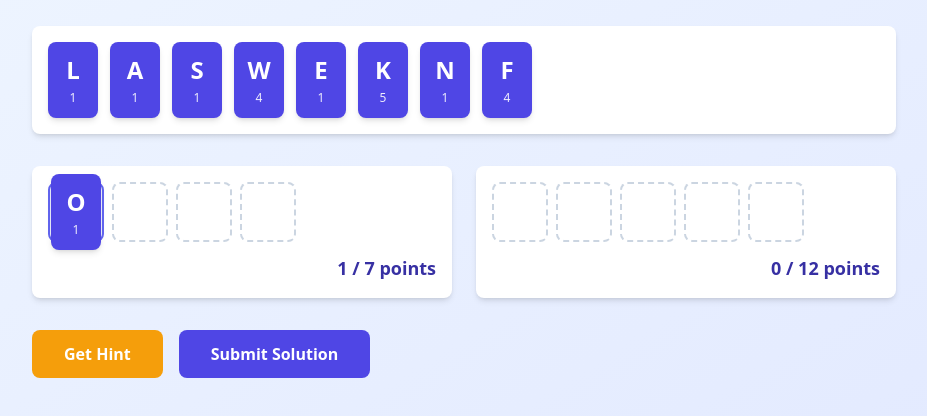
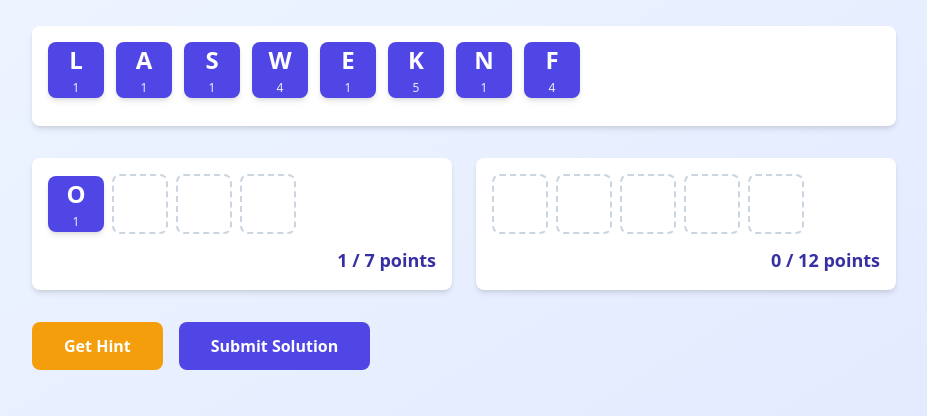
Before and after one commit to Bobbyberta/tile-sum, a website: page puzzle.html in a window 1280 px wide. Both pictures are taken after a click on the button "O 1". Shown: the part 118-534 px from the top of the page, without its empty margins (176-1103 px from the left). Drawn offline with nearby package versions, Linux system fonts and the light colour scheme.

Commit message:
square tiles

```diff
--- a/puzzle.html
+++ b/puzzle.html
@@ -60,9 +60,8 @@
             background-color: #eef2ff;
         }
         .slot.filled {
-            border-style: solid;
-            border-color: #6366f1;
-            background-color: #eef2ff;
+            border: none;
+            background-color: transparent;
         }
         .tile.locked {
             cursor: not-allowed;
--- a/script.js
+++ b/script.js
@@ -321,7 +321,7 @@ function updatePlaceholderTile() {
         // Show placeholder if no tiles
         if (!placeholder) {
             const placeholderTile = document.createElement('div');
-            placeholderTile.className = 'tile bg-transparent text-transparent rounded-lg p-3 min-w-[50px] text-center pointer-events-none';
+            placeholderTile.className = 'tile bg-transparent text-transparent rounded-lg p-3 w-14 h-14 flex flex-col items-center justify-center pointer-events-none';
             placeholderTile.setAttribute('data-placeholder', 'true');
             placeholderTile.setAttribute('aria-hidden', 'true');
 
@@ -348,7 +348,7 @@ function updatePlaceholderTile() {
 // Create a tile element
 function createTile(letter, index, isLocked = false) {
     const tile = document.createElement('div');
-    tile.className = `tile bg-indigo-600 text-white rounded-lg p-3 min-w-[50px] text-center shadow-md transition-shadow ${isLocked ? 'locked' : 'hover:shadow-lg'}`;
+    tile.className = `tile bg-indigo-600 text-white rounded-lg p-3 w-14 h-14 flex flex-col items-center justify-center shadow-md transition-shadow ${isLocked ? 'locked' : 'hover:shadow-lg'}`;
     tile.setAttribute('draggable', isLocked ? 'false' : 'true');
     tile.setAttribute('data-letter', letter);
     tile.setAttribute('data-tile-index', index);
```
